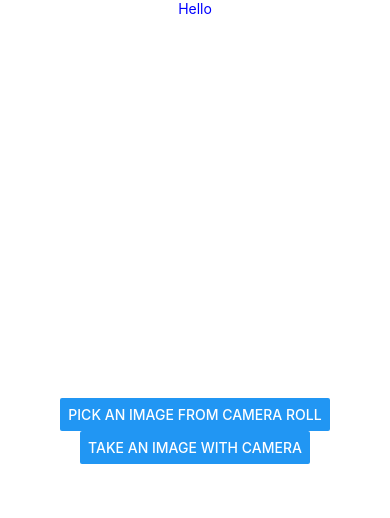
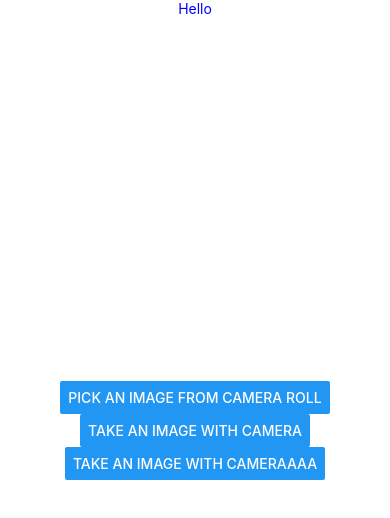
Before and after one commit to Vaibhav/WatsonFrontOfMe, a React Native app in the folder expo app/: screen / in a window 390 px wide. Shown: the top 518 px of the page. Built offline with nearby package versions, Linux system fonts and the light colour scheme.

Commit message:
add text to speech

```diff
--- a/expo app/App.js
+++ b/expo app/App.js
@@ -1,6 +1,6 @@
 import React from 'react';
 import { StyleSheet, Text, View, Button, Image } from 'react-native';
-import { ImagePicker } from 'expo';
+import { ImagePicker,Speech } from 'expo';
 
 
 export default class App extends React.Component {
@@ -33,6 +33,11 @@ class ImagePickerExample extends React.Component {
           title="Take an image with camera"
           onPress={this._takeImage}
         />
+        <Button
+          title="Take an image with cameraaaa"
+          onPress={this._textToSpeech}
+        />
+
         {image &&
           <Image source={{ uri: image }} style={{ width: 200, height: 200 }} />
           //<Text source={{ uri: image}} />
@@ -67,9 +72,21 @@ class ImagePickerExample extends React.Component {
       this.setState({ image: result.uri });
 
     }
+    };
 
-
-
+  _textToSpeech = () => {
+    Expo.Speech.speak("Text to speech. We Are Garbage."
+ /*
+      language: this.state.selectedExample.language
+     ,
+      pitch: this.state.pitch,
+      rate: this.state.rate,
+      onStart: start,
+      onDone: complete,
+      onStopped: complete,
+      onError: complete,
+*/
+    );
   };
 }
 
```
